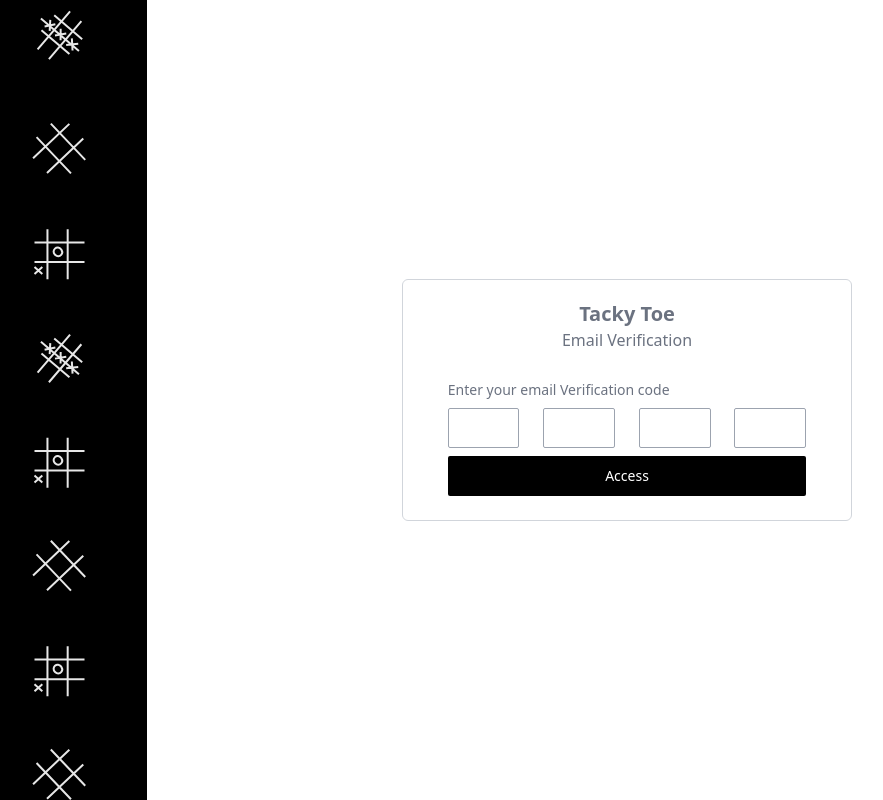
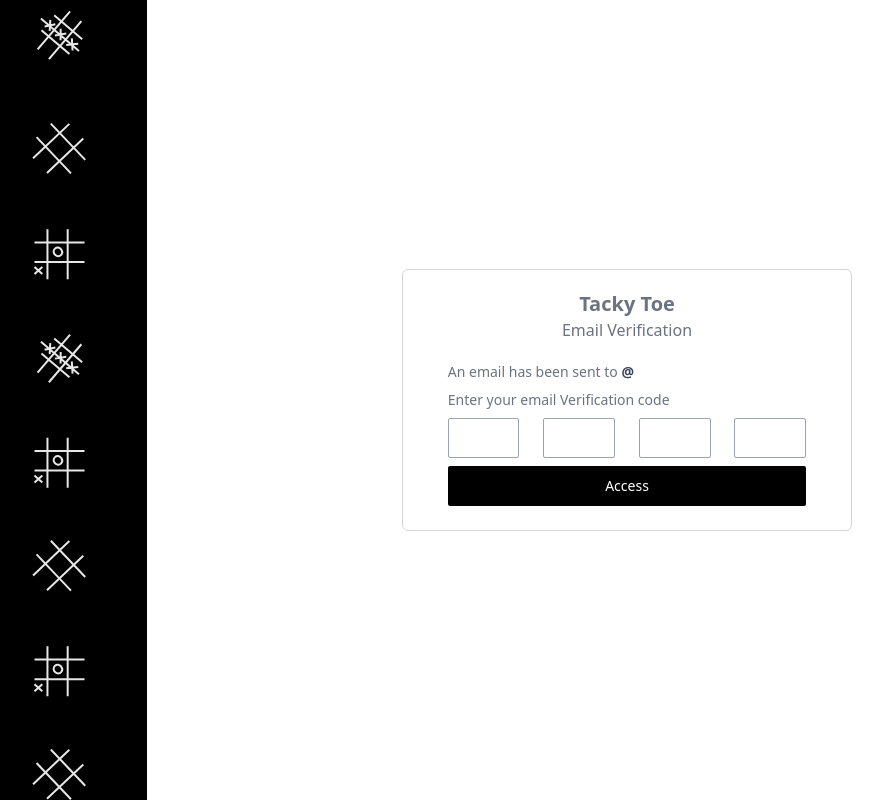
Before and after one commit to Emeey-Lanr/Tacky-Toes, a Next.js app: page /email/verification/1 in a window 1280 px wide. Shown: the whole page, without its empty margins (13-896 px from the left). Built offline with nearby package versions, Linux system fonts and the light colour scheme.

Commit message:
worked on the making a request to the email token validation endpoint

```diff
--- a/app/[dashboard]/create/page.tsx
+++ b/app/[dashboard]/create/page.tsx
@@ -125,7 +125,7 @@ const CreateGameBoard = () => {
                     </div>
                   </div>
                   <div className="w-2/5">
-                    <p className="py-1 text-sm text-gray-600">Player's Name</p>
+                    <p className="py-1 text-sm text-gray-600"> Player's Name</p>
                     <div className="h-10 w-full bg-black rounded-md text-sm text-white">
                       <p></p>
                     </div>
--- a/app/email/verification/[id]/page.tsx
+++ b/app/email/verification/[id]/page.tsx
@@ -1,14 +1,24 @@
 'use client'
 import sideImg from "@/public/icon/nav-side-icon.svg"
 import Image from "next/image"
-import { KeyboardEvent, ChangeEvent, FormEvent, useContext, useRef } from "react"
+import { ChangeEvent, FormEvent, useContext, useEffect, useRef } from "react"
 import { appContext } from "@/appContext/MainAppContext";
 import { useSelector, useDispatch } from "react-redux"
 import { AppDispatch, RootState } from "@/Redux/store"
 import { emailVerificationChangeDataR } from "@/Redux/Constituents/EmailVerification"
 import Loading from "@/Components/Loading";
+import { usePathname, useSearchParams, useRouter, } from "next/navigation";
+
+import axios from "axios";
+import Error from "@/Components/Error";
+import { changeErrorMessage } from "@/Redux/Constituents/Error";
+
 const EmailVerification = () => {
-   const {clicked} = useContext(appContext)
+  const searchParams = useSearchParams()
+   const email = searchParams.get("email");
+  const router = useRouter()
+  const params = usePathname()
+   const { user_endpoint,clicked, setClicked} = useContext(appContext)
   const dispatch = useDispatch<AppDispatch>()
   const inputRef = useRef<HTMLInputElement>(null)
   const divRef = useRef<any>(null)
@@ -19,6 +29,8 @@ const EmailVerification = () => {
   const handleForm = (e: ChangeEvent<HTMLInputElement>, id: number) => {
     dispatch(emailVerificationChangeDataR({ id, data:`${e.target.value}`}))
   }
+
+
   const handleFormChange = (e: ChangeEvent<HTMLInputElement>, id: number) => {
     let indexChange = 0
 
@@ -43,13 +55,20 @@ const EmailVerification = () => {
       }
 
     }
-//  if(e.target.value )
-//     let user = divRef.current?.children[id];
-//     if (user.value > -1 && user.value < 10) {
-//       id + 1
-//     }
 
-//   console.log(inputRef.current, user.focus() )
+
+  }
+  const submitTokenBtn = async () => {
+    try {
+     setClicked(true)
+      const verifyToken = await axios.put(`${user_endpoint}/verify/email/${params.split("/")[3]}`, {token:formDetails})
+      localStorage.txxxx = verifyToken.data.info.token
+       router.push(`/${verifyToken.data.info.username}`)
+
+    } catch (error: any) {
+      dispatch(changeErrorMessage(`${error.response.data.message}`))
+      setClicked(false)
+    }
   }
   return (
     <div className="w-full h-full fixed flex justify-center items-center">
@@ -69,7 +88,12 @@ const EmailVerification = () => {
              Email Verification
           </p>
         </div>
-
+        <div className="w-4/5 mx-auto">
+          <Error height="h-8"/>
+        </div>
+        <div className="w-4/5 mx-auto">
+          <p className="text-sm text-gray-500" >An email has been sent to <span className="text-gray-700 font-semibold">@{email }</span></p>
+         </div>
               <div className="w-4/5 mx-auto mb-2">
 
           <label className="block text-sm py-2 text-gray-500">
@@ -84,7 +108,7 @@ const EmailVerification = () => {
         </div>
 
         <div className="w-4/5 mx-auto mb-6">
-          <button
+          <button onClick={()=>submitTokenBtn()}
             type="submit"
             className={`w-full  text-white text-sm h-10 ${
               !clicked ? "bg-black" : "bg-white border-2 border-gray-600"
--- a/app/signup/page.tsx
+++ b/app/signup/page.tsx
@@ -33,9 +33,9 @@ const dispatch = useDispatch<AppDispatch>()
           `${user_endpoint}/signup`,
           formik.values
         );
-        localStorage.emailToken = createAccount.data.info.token
+
         setClicked(false)
-        router.push(`/email/verification/${createAccount.data.info.token}`)
+       router.push(`${createAccount.data.info.redirectURL}`)
 
       } catch (error: any) {
         dispatch(changeErrorMessage(`${error.response.data.message}`));
```
